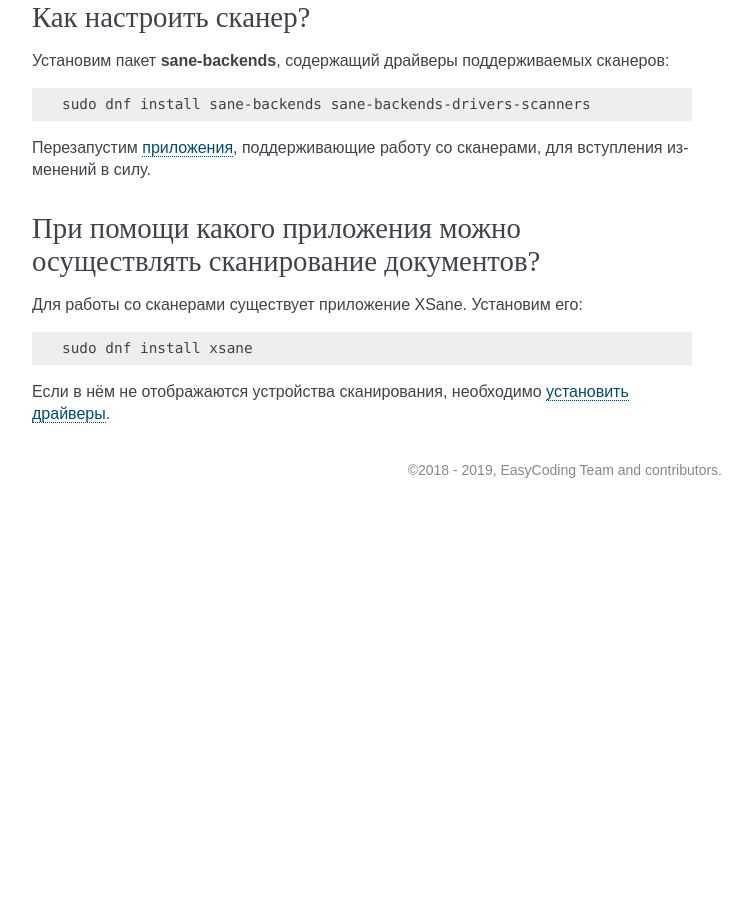
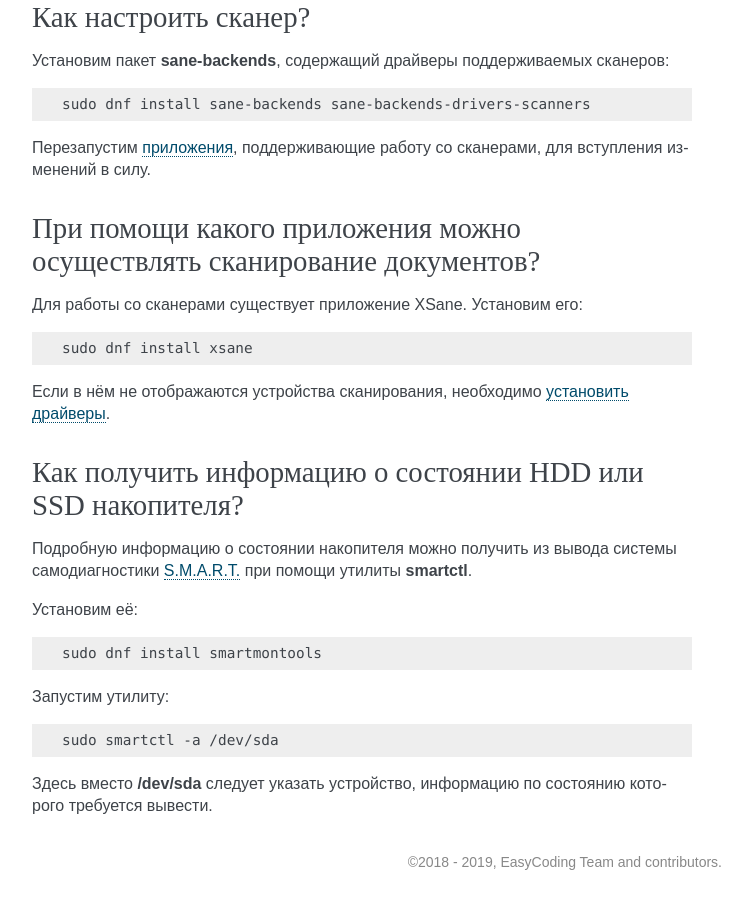
Before and after one commit to RussianFedora/FAQ, a Sphinx documentation site: the page built from source/hardware.rst, in a window 1280 px wide and 900 px high, scrolled down 7560 px. Shown: the whole window, without its empty margins (388-1140 px from the left). Built offline with Sphinx 7.4.7, drawn with Linux system fonts in a browser that asks for light colours; before the commit the page ends 8068 px from its top, so only the background shows below that; some of the changed text lies outside the part shown.

Commit message:
Added question about gathering S.M.A.R.T. status of installed drives.

```diff
--- a/source/hardware.rst
+++ b/source/hardware.rst
@@ -431,3 +431,25 @@ Firmware - это бинарный проприетарный блоб, соде
     sudo dnf install xsane
 
 Если в нём не отображаются устройства сканирования, необходимо :ref:`установить драйверы <scan-drivers>`.
+
+.. index:: smart, smartctl, hdd, ssd, drive, health
+.. _smart-status:
+
+Как получить информацию о состоянии HDD или SSD накопителя?
+==============================================================
+
+Подробную информацию о состоянии накопителя можно получить из вывода системы самодиагностики `S.M.A.R.T. <https://ru.wikipedia.org/wiki/S.M.A.R.T.>`__ при помощи утилиты **smartctl**.
+
+Установим её:
+
+.. code-block:: bash
+
+    sudo dnf install smartmontools
+
+Запустим утилиту:
+
+.. code-block:: bash
+
+    sudo smartctl -a /dev/sda
+
+Здесь вместо **/dev/sda** следует указать устройство, информацию по состоянию которого требуется вывести.
```
